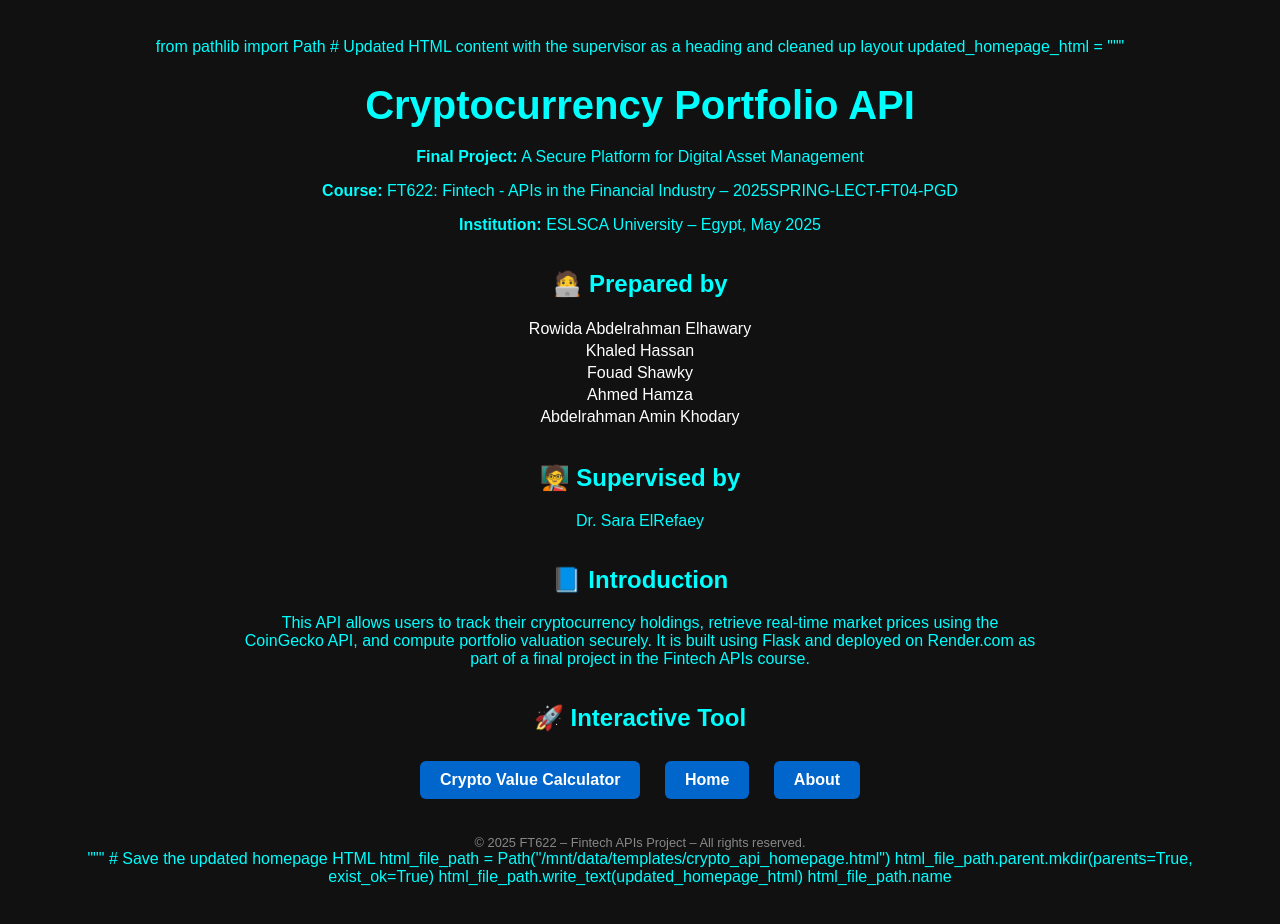
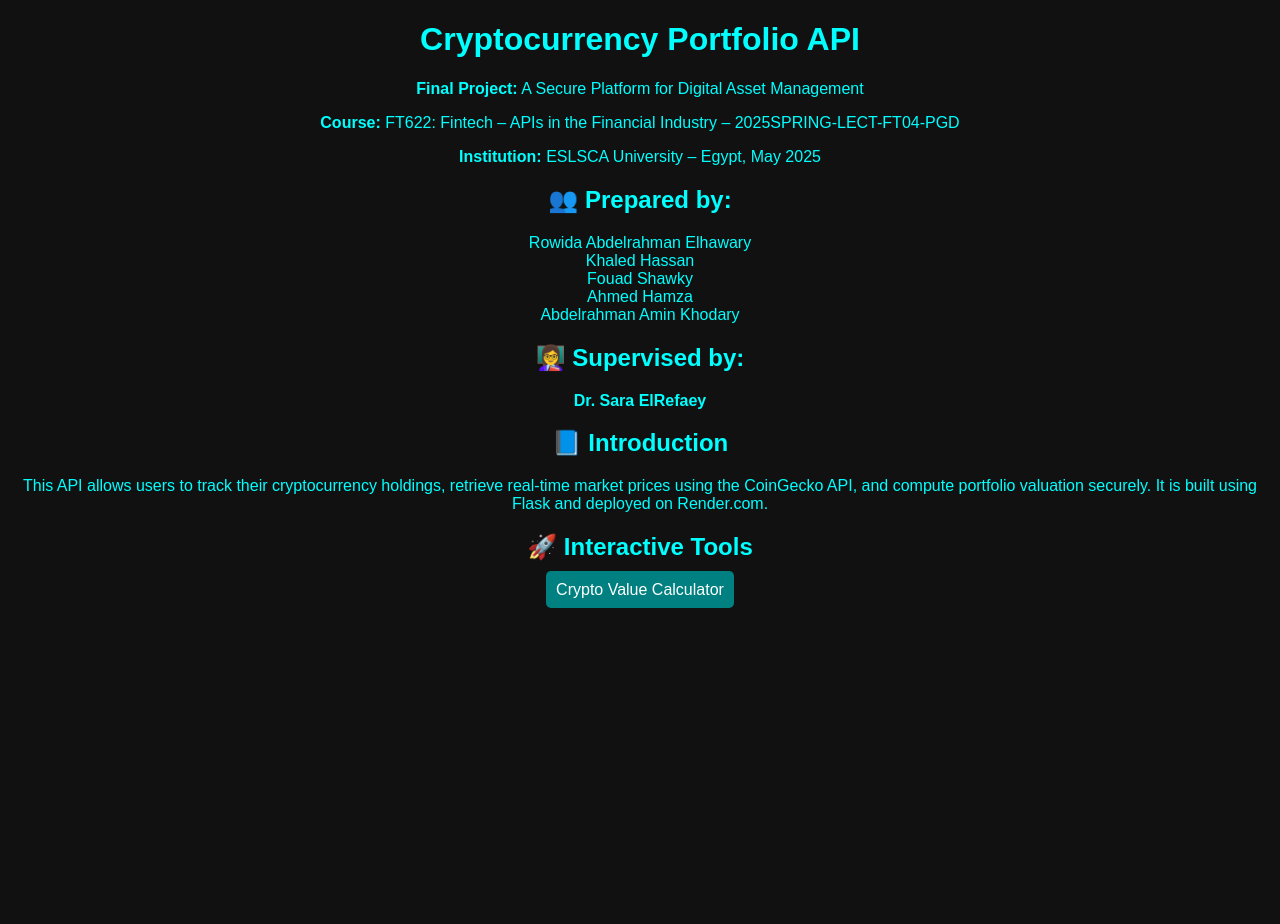
Before and after one commit to A2022KR/crypto-portfolio-api, a Flask app: page / in a window 1280 px wide. After the commit the page ends 608 px from the top, so only its background shows below. Run offline with Flask 3, Linux system fonts and the light colour scheme.

Commit message:
Update crypto_api_homepage.html

```diff
--- a/templates/crypto_api_homepage.html
+++ b/templates/crypto_api_homepage.html
@@ -1,103 +1,30 @@
-from pathlib import Path
+<!DOCTYPE html>
+<html>
+<head>
+    <title>Cryptocurrency Portfolio API</title>
+</head>
+<body style="background-color:#111; color:cyan; font-family:sans-serif; text-align:center;">
+    <h1>Cryptocurrency Portfolio API</h1>
+    <p><strong>Final Project:</strong> A Secure Platform for Digital Asset Management</p>
+    <p><strong>Course:</strong> FT622: Fintech – APIs in the Financial Industry – 2025SPRING-LECT-FT04-PGD</p>
+    <p><strong>Institution:</strong> ESLSCA University – Egypt, May 2025</p>
 
-# Updated HTML content with the supervisor as a heading and cleaned up layout
-updated_homepage_html = """
-<!DOCTYPE html>
-<html lang="en">
-<head>
-    <meta charset="UTF-8">
-    <title>Cryptocurrency Portfolio API</title>
-    <style>
-        body {
-            background-color: #111;
-            color: #0ff;
-            font-family: Arial, sans-serif;
-            text-align: center;
-            padding: 30px;
-        }
-        h1 {
-            font-size: 2.5em;
-            margin-bottom: 0.5em;
-        }
-        h2 {
-            color: #0ff;
-            margin-top: 1.5em;
-        }
-        .section {
-            margin: 20px auto;
-            max-width: 800px;
-        }
-        .button {
-            display: inline-block;
-            margin: 10px;
-            padding: 10px 20px;
-            background-color: #0066cc;
-            color: white;
-            text-decoration: none;
-            border-radius: 6px;
-            font-weight: bold;
-        }
-        .button:hover {
-            background-color: #004d99;
-        }
-        ul {
-            list-style-type: none;
-            padding: 0;
-        }
-        ul li {
-            padding: 2px 0;
-            color: white;
-        }
-        footer {
-            margin-top: 2em;
-            font-size: 0.8em;
-            color: #888;
-        }
-    </style>
-</head>
-<body>
-    <h1>Cryptocurrency Portfolio API</h1>
-    <div class="section">
-        <p><strong>Final Project:</strong> A Secure Platform for Digital Asset Management</p>
-        <p><strong>Course:</strong> FT622: Fintech - APIs in the Financial Industry – 2025SPRING-LECT-FT04-PGD</p>
-        <p><strong>Institution:</strong> ESLSCA University – Egypt, May 2025</p>
-    </div>
-
-    <div class="section">
-        <h2>🧑‍💻 Prepared by</h2>
-        <ul>
+    <h2>👥 Prepared by:</h2>
+    <ul style="list-style:none; padding:0;">
         <li>Rowida Abdelrahman Elhawary</li>
         <li>Khaled Hassan</li>
         <li>Fouad Shawky</li>
         <li>Ahmed Hamza</li>
         <li>Abdelrahman Amin Khodary</li>
     </ul>
-    </div>
 
-    <div class="section">
-        <h2>🧑‍🏫 Supervised by</h2>
-        <p>Dr. Sara ElRefaey</p>
-    </div>
+    <h2>👩‍🏫 Supervised by:</h2>
+    <p><strong>Dr. Sara ElRefaey</strong></p>
 
-    <div class="section">
     <h2>📘 Introduction</h2>
-        <p>This API allows users to track their cryptocurrency holdings, retrieve real-time market prices using the CoinGecko API, and compute portfolio valuation securely. It is built using Flask and deployed on Render.com as part of a final project in the Fintech APIs course.</p>
-    </div>
+    <p>This API allows users to track their cryptocurrency holdings, retrieve real-time market prices using the CoinGecko API, and compute portfolio valuation securely. It is built using Flask and deployed on Render.com.</p>
 
-    <div class="section">
-        <h2>🚀 Interactive Tool</h2>
-        <a href="/calculator" class="button">Crypto Value Calculator</a>
-        <a href="/" class="button">Home</a>
-        <a href="/about" class="button">About</a>
-    </div>
-
-    <footer>© 2025 FT622 – Fintech APIs Project – All rights reserved.</footer>
+    <h2>🚀 Interactive Tools</h2>
+    <a href="/calculator" style="padding:10px; background-color:teal; color:white; text-decoration:none; border-radius:5px;">Crypto Value Calculator</a>
 </body>
 </html>
-"""
-
-# Save the updated homepage HTML
-html_file_path = Path("/mnt/data/templates/crypto_api_homepage.html")
-html_file_path.parent.mkdir(parents=True, exist_ok=True)
-html_file_path.write_text(updated_homepage_html)
-html_file_path.name
```
Lines whose indentation alone changed are shown as unchanged.
